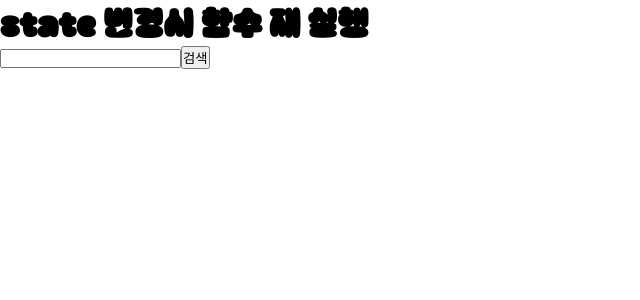
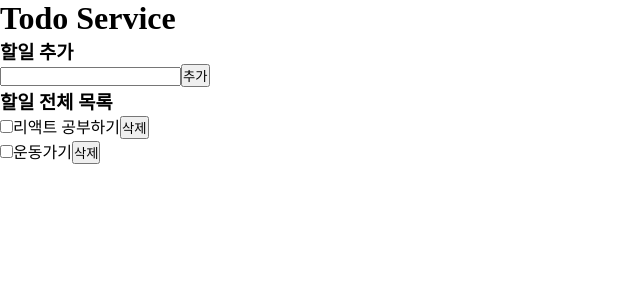
Before and after one commit to k-risu/til-react, a React (Vite) app: page / in a window 1280 px wide. Shown: the top 300 px of the page, without its empty margins (0-640 px from the left). Built offline with nearby package versions, Linux system fonts and the light colour scheme.

Commit message:
[docs] React.memo 정리

```diff
--- a/eslint.config.js
+++ b/eslint.config.js
@@ -42,6 +42,7 @@
       ], // React Fast Refresh 규칙
       "prettier/prettier": "warn", // Prettier 규칙 (포매팅 오류를 에러로 표시)
       "react/prop-types": "off",
+      "react/display-name": "off",
     },
   },
 ];
--- /dev/null
+++ b/src/AddTodo.jsx
@@ -0,0 +1,30 @@
+import React, { useState } from "react";
+
+const AddTodo = React.memo(({ addTodo }) => {
+  console.log("AddTodo 리랜더링");
+  const [text, setText] = useState("");
+
+  const handleSubmit = e => {
+    e.preventDefault();
+    addTodo(text);
+    setText("");
+  };
+
+  return (
+    <div>
+      <h3>할일 추가</h3>
+      <form onSubmit={handleSubmit}>
+        <input
+          type="text"
+          value={text}
+          onChange={e => setText(e.target.value)}
+        />
+        <button type="submit">추가</button>
+      </form>
+    </div>
+  );
+});
+// eslint 설정을 통해 전체 코드에 적용 가능
+//  "react/display-name": "off"
+AddTodo.displayName = "AddTodo";
+export default AddTodo;
--- a/src/App.jsx
+++ b/src/App.jsx
@@ -1,18 +1,69 @@
-import { useState, useCallback } from "react";
+import React, { useState, useCallback, useRef } from "react";
+import AddTodo from "./AddTodo";
+import TodoItem from "./TodoItem";
 
 function App() {
-  const [query, setQuery] = useState("");
-  // query 가 변경이 된다면 그때 함수를 다시 정의하겠다.
-  const handleSearch = useCallback(() => {
-    console.log("query를 처리하는 새로운 함수 생성 ", query);
-  }, [query]);
+  const totalRef = useRef(3); // 1씩 증가하면서 id 관리
+  const [todos, setTodos] = useState([
+    { id: 1, text: "리액트 공부하기", completed: false },
+    { id: 2, text: "운동가기", completed: false },
+  ]);
+  // todo 관리 함수를 리랜더링시 재생성 하지 않도록 적용
+  // 1. 의존성 배열을 이용해 볼까?
+  // 2. 내부에서 처리해 볼까?
+  const addTodo = useCallback(text => {
+    const newId = totalRef.current++;
+    // setTodos([...todos, { id: newId, text: text, completed: false }]);
+    setTodos(prev => [...prev, { id: newId, text: text, completed: false }]);
+  }, []);
+  // completed 변경
+  // 1. 의존성 배열을 이용해 볼까?
+  // 2. 내부에서 처리해 볼까?
+  const toggleTodo = useCallback(id => {
+    // const arr = todos.map(item =>
+    //   item.id === id ? { ...item, completed: !item.completed } : item,
+    // );
+    // setTodos(arr);
+    setTodos(prev =>
+      prev.map(item =>
+        item.id === id ? { ...item, completed: !item.completed } : item,
+      ),
+    );
+  }, []);
+  const deleteTodo = useCallback(id => {
+    const arr = todos.filter(item => item.id !== id);
+    setTodos(arr);
+  }, []);
 
   return (
     <div>
-      <h1>state 변경시 함수 재 실행</h1>
-      <input value={query} onChange={e => setQuery(e.target.value)} />
-      <button onClick={handleSearch}>검색</button>
+      <h1>Todo Service </h1>
+      <AddTodo addTodo={addTodo} />
+      <TodoList todos={todos} toggleTodo={toggleTodo} deleteTodo={deleteTodo} />
     </div>
   );
 }
 export default App;
+
+const TodoList = React.memo(function TodoList({
+  todos,
+  toggleTodo,
+  deleteTodo,
+}) {
+  console.log("TodoList 리랜더링");
+  return (
+    <div>
+      <h3>할일 전체 목록 </h3>
+      {todos.map(item => {
+        return (
+          <TodoItem
+            key={item.id}
+            todo={item}
+            toggleTodo={toggleTodo}
+            deleteTodo={deleteTodo}
+          />
+        );
+      })}
+    </div>
+  );
+});
--- /dev/null
+++ b/src/TodoItem.jsx
@@ -0,0 +1,18 @@
+import React from "react";
+
+const TodoItem = ({ todo, toggleTodo, deleteTodo }) => {
+  console.log("TodoItem 리랜더링 : ", todo.text);
+  return (
+    <div>
+      <input
+        type="checkbox"
+        checked={todo.completed}
+        onChange={() => toggleTodo(todo.id)}
+      />
+      <span>{todo.text}</span>
+      <button onClick={() => deleteTodo(todo.id)}>삭제</button>
+    </div>
+  );
+};
+
+export default React.memo(TodoItem);
--- a/src/index.css
+++ b/src/index.css
@@ -1,12 +1,12 @@
 /* 글꼴 설정 */
-@font-face {
+/* @font-face {
   font-family: "chab";
   src: url("/chab.ttf");
 }
 @font-face {
   font-family: "ddag";
   src: url("/ddag.ttf");
-}
+} */
 
 :root {
   --primary-color: #000000;
```
Also changed, not shown: 1 other file (tests, documents, lock files or other folders).
